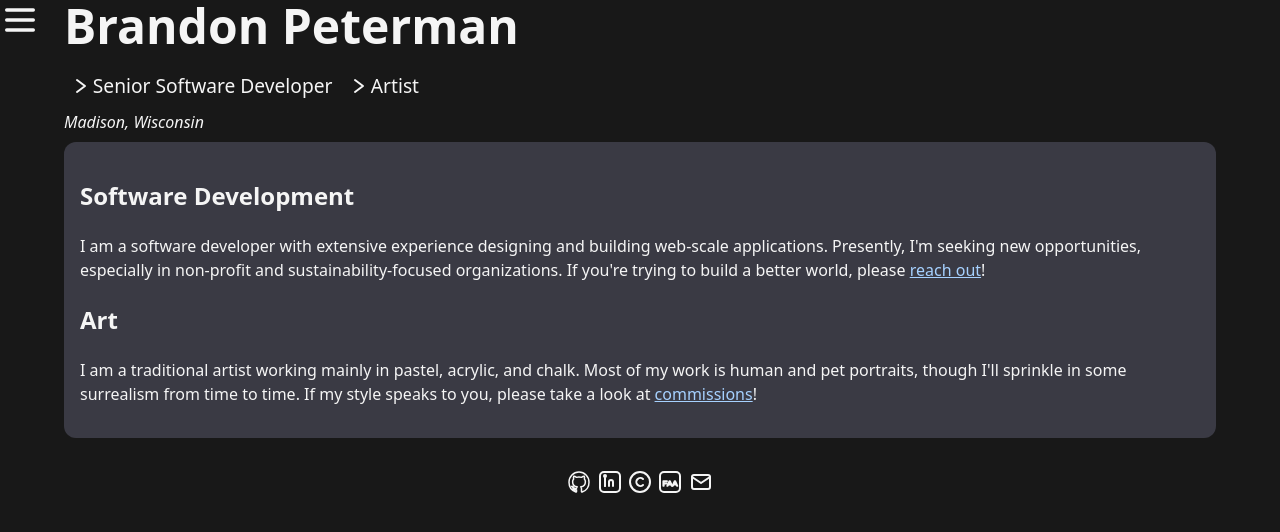
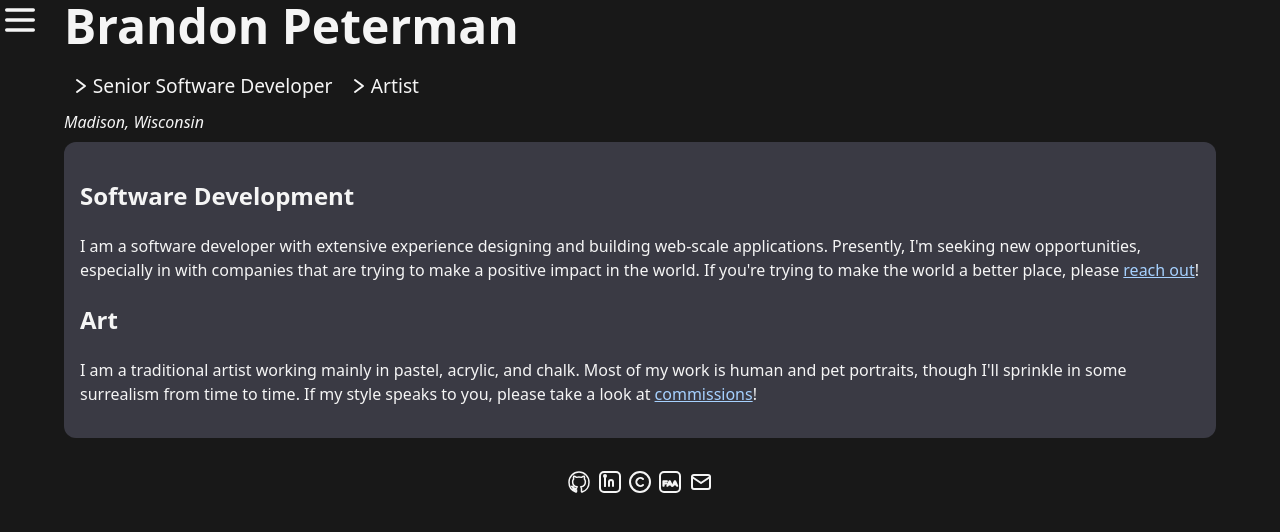
Before and after one commit to brpeterman/brpeterman.github.io, a React (Vite) app: page / in a window 1280 px wide. Shown: the top 532 px of the page. Built offline with nearby package versions, Linux system fonts and the light colour scheme.

Commit message:
Update bio

```diff
--- a/src/pages/About.tsx
+++ b/src/pages/About.tsx
@@ -8,8 +8,8 @@ export default function About() {
         <h2>Software Development</h2>
         <p>
           I am a software developer with extensive experience designing and building web-scale applications.
-          Presently, I'm seeking new opportunities, especially in non-profit and sustainability-focused organizations.
-          If you're trying to build a better world, please <a href="mailto:brpeterman@gmail.com?subject=Let&apos;s chat!">reach out</a>!
+          Presently, I'm seeking new opportunities, especially in with companies that are trying to make a positive impact in the world.
+          If you're trying to make the world a better place, please <a href="mailto:brpeterman@gmail.com?subject=Let&apos;s chat!">reach out</a>!
         </p>
 
         <h2>Art</h2>
```
